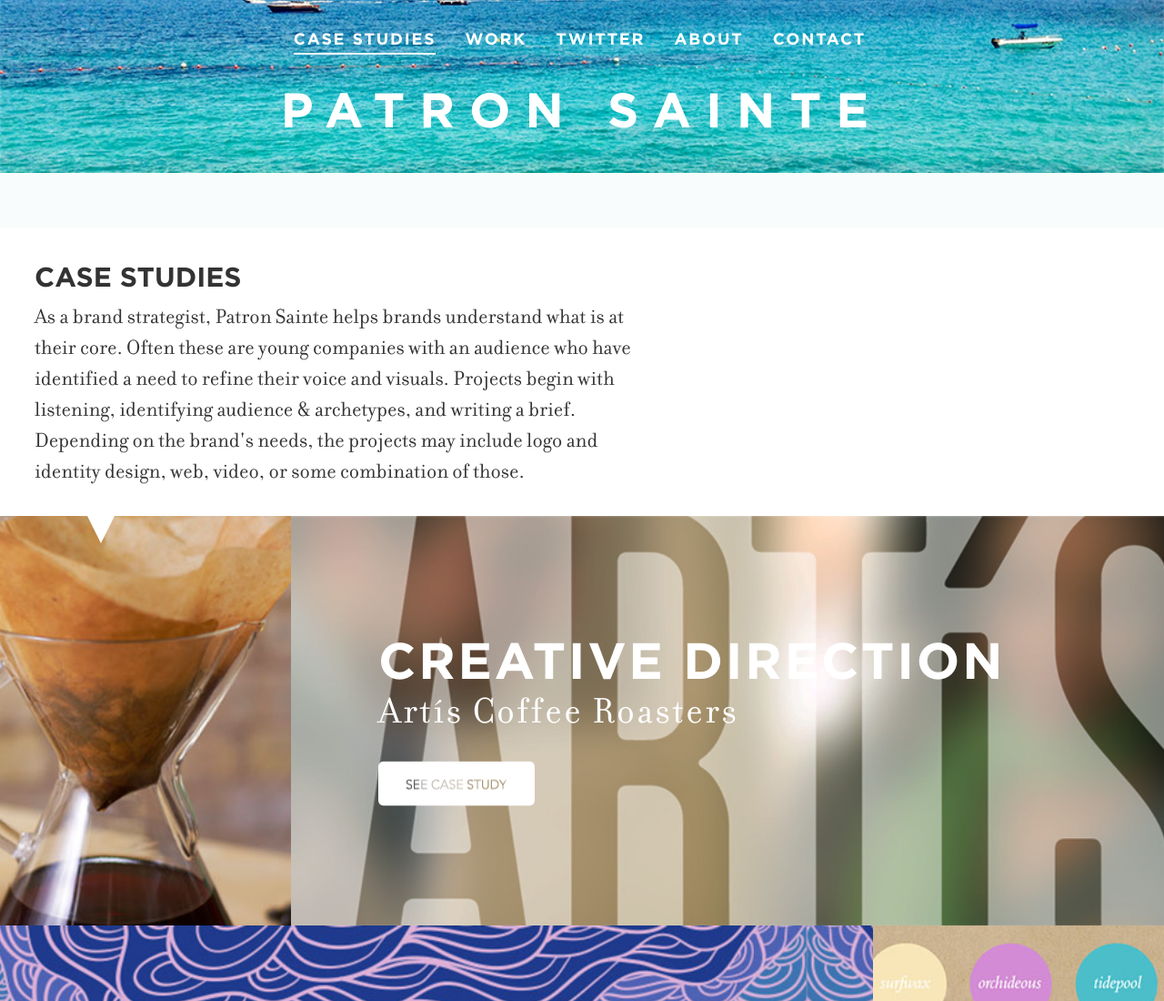
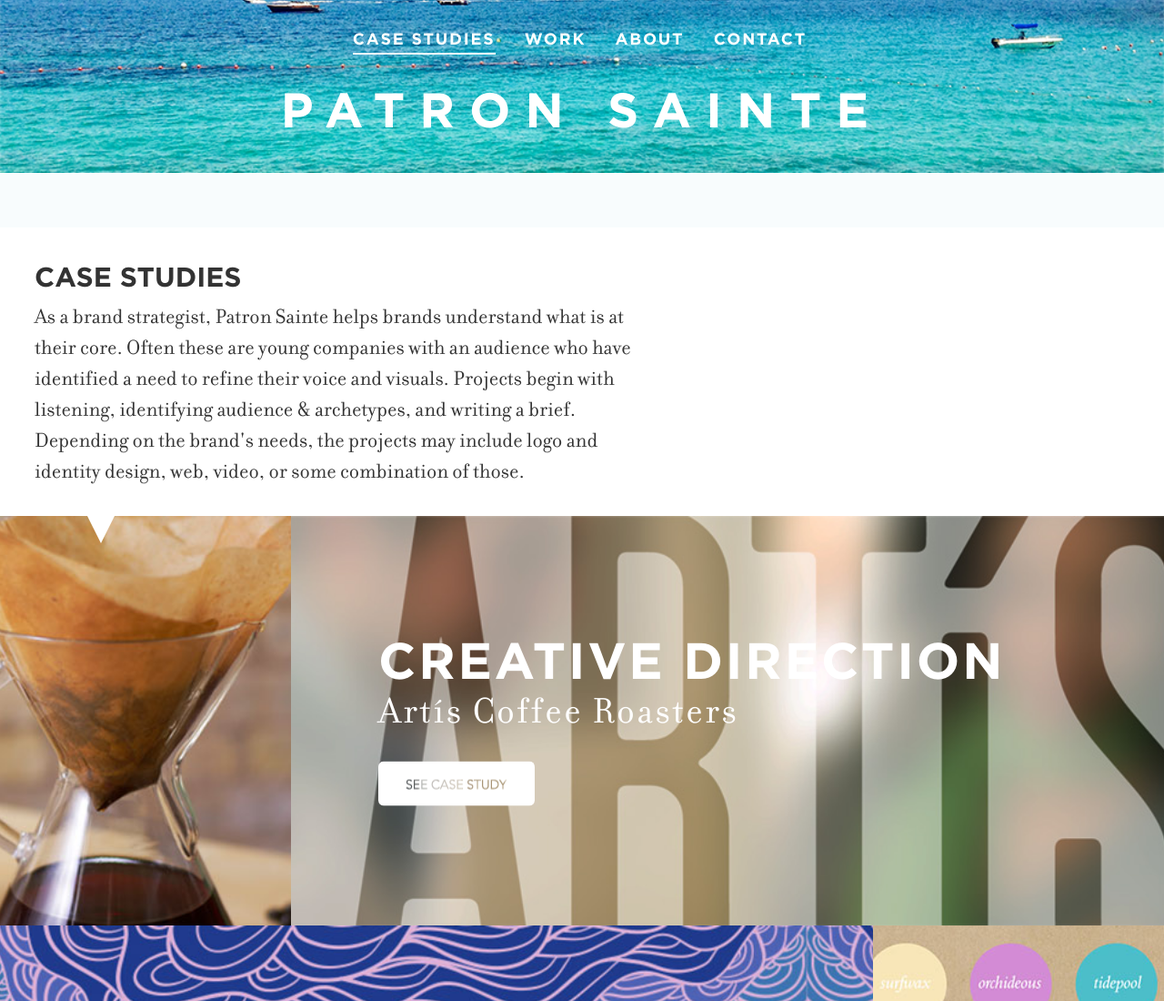
Before and after one commit to kjpociask/patronsainte, a website: page case-studies.html in a window 1280 px wide. Shown: the top 1100 px of the page at 91% size. Drawn offline with Linux system fonts and the light colour scheme; a script that the page names is missing.

Commit message:
remove twitter

```diff
--- a/case-studies.html
+++ b/case-studies.html
@@ -10,7 +10,6 @@
       <ul class="list-inline">
         <li><h3><a href="/case-studies.html" class="active">Case Studies</a></h3></li>
         <li><h3><a href="/work.html">Work</a></h3></li>
-        <li><h3><a href="http://www.twitter.com/kjpociask" target="_BLANK">Twitter</a></h3></li>
         <li><h3><a href="/about.html">About</a></h3></li>
         <!-- <li><h3><a href="/around-the-web.html">Around the Web</a></h3></li> -->
         <li><h3><a href="mailto:kate@patronsainte.com">Contact</a></h3></li>
```
Also changed, not shown: about.html (+1 -1 lines), case-studies/artis.html (+0 -1 lines), case-studies/ballet.html (+0 -1 lines), case-studies/coast.html (+0 -1 lines), index.html (+0 -1 lines), work.html (+0 -1 lines), work/rokkincat.html (+0 -1 lines).
